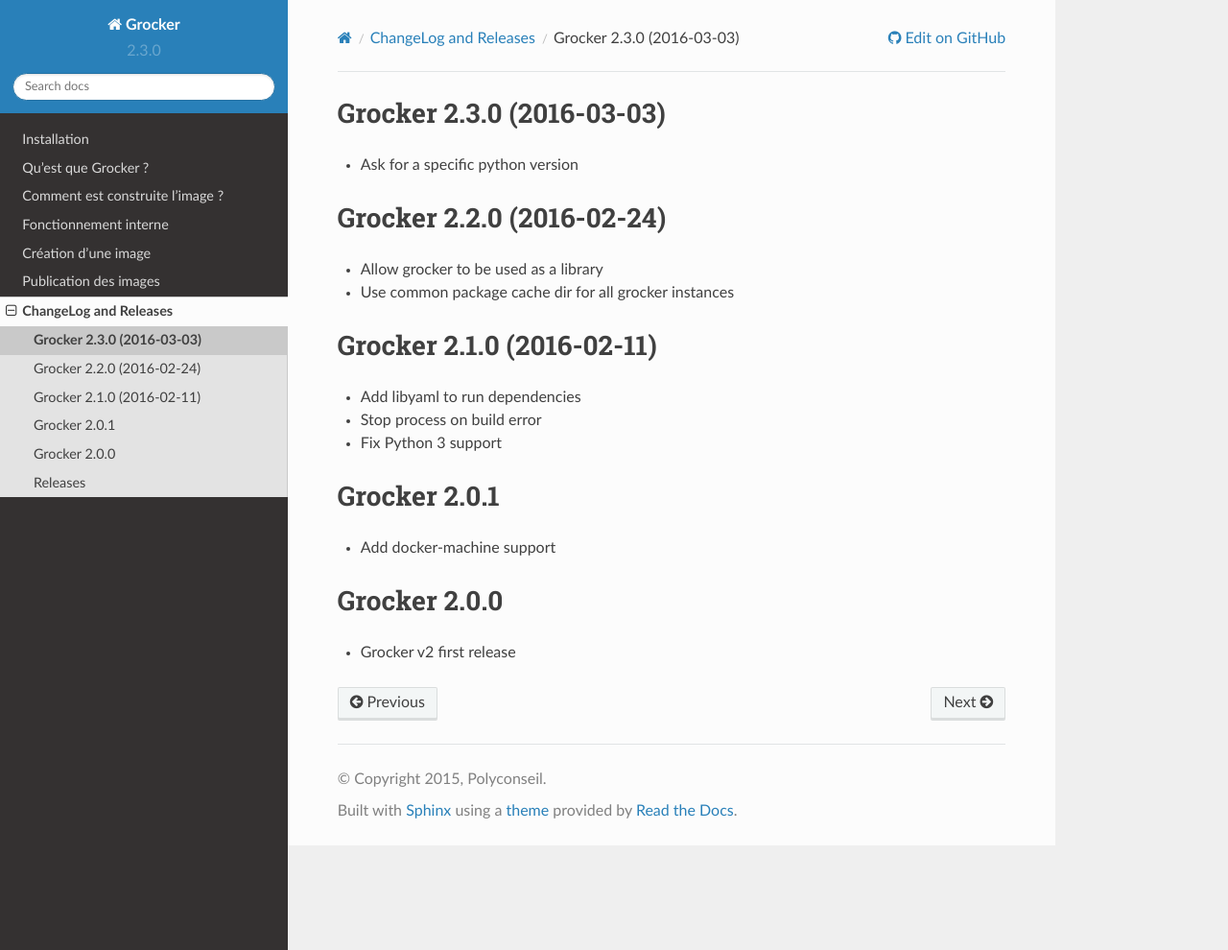
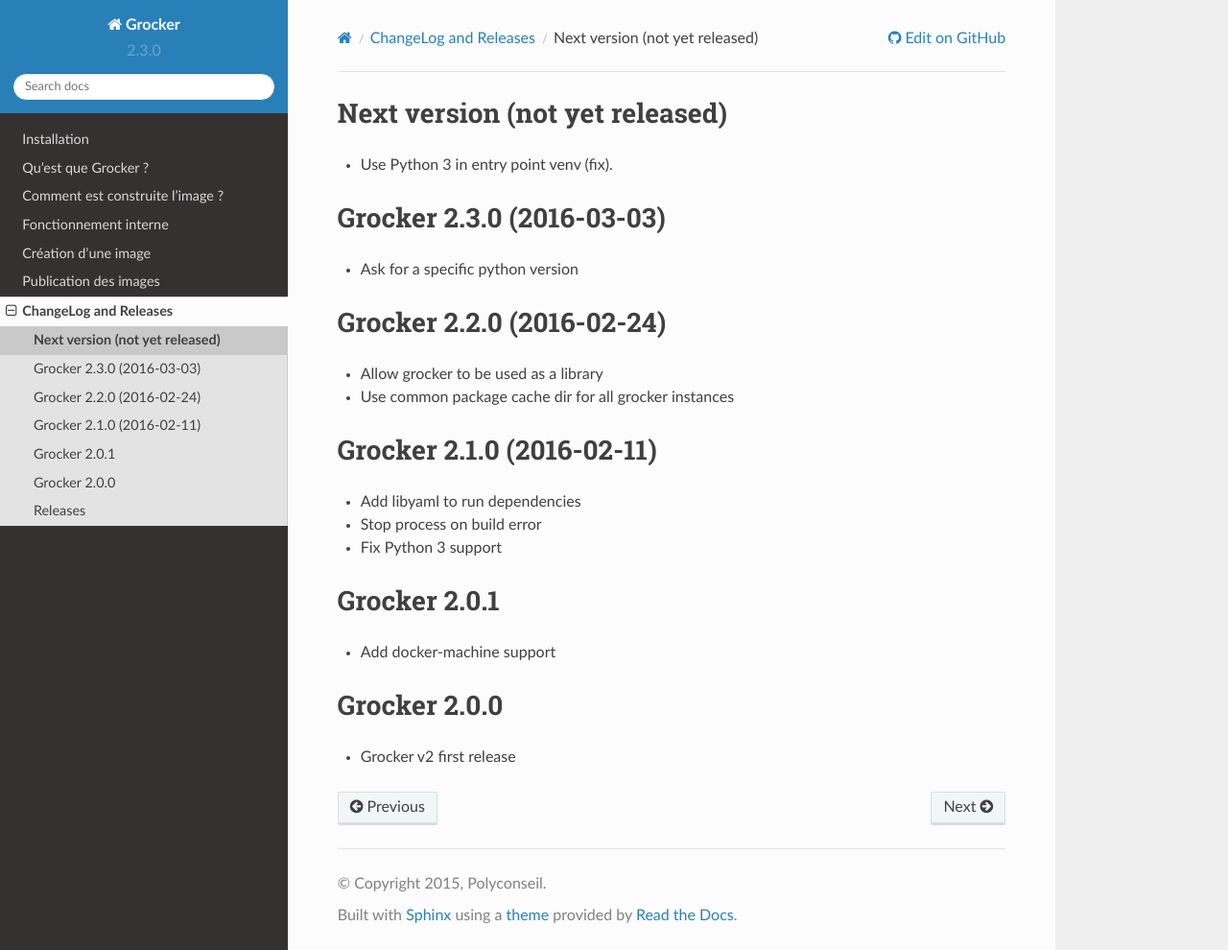
Before and after one commit to Polyconseil/grocker, a Sphinx documentation site: the page built from docs/changelog.rst, in a window 1280 px wide and 990 px high. Shown: the whole window at 96% size. Built offline with Sphinx 7.4.7 and the Read the Docs theme 2.0.0, drawn with Linux system fonts in a browser that asks for light colours.

Commit message:
Runner: Use same python version in app and ep venv

```diff
--- a/docs/changelog.rst
+++ b/docs/changelog.rst
@@ -1,3 +1,9 @@
+Next version (not yet released)
+-------------------------------
+
+- Use Python 3 in entry point venv (fix).
+
+
 Grocker 2.3.0 (2016-03-03)
 --------------------------
 
```
Also changed, not shown: 1 other file.
